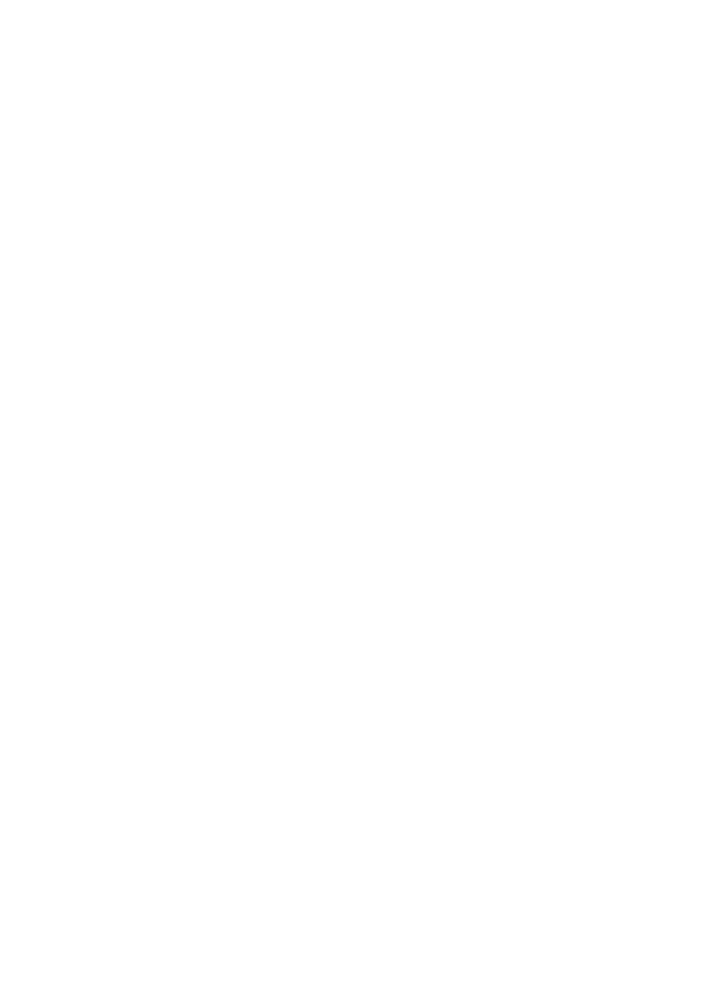
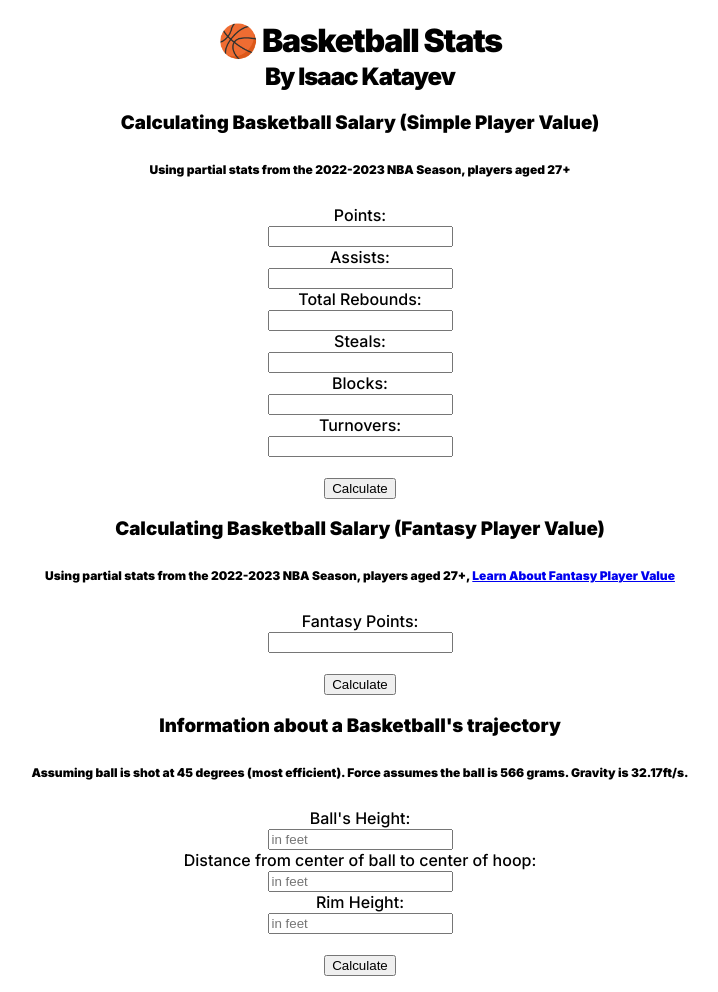
Before and after one commit to isaackatayev/basketball-stats, a plain HTML site: page index.html in a window 1280 px wide. Shown: the whole page, without its empty margins (280-998 px from the left). Before the commit the page ends 800 px from the top, so only its background shows below. Drawn offline with Linux system fonts and the light colour scheme.

Commit message:
JS Finished!

```diff
--- a/index.html
+++ b/index.html
@@ -3,10 +3,59 @@
     <head>
         <title>Basketball Stats - By Isaac Katayev</title>
         <link rel="stylesheet" href="styles/index.css">
-
+        <meta charset="UTF-8">
     </head>
     <body>
+<h1>🏀 Basketball Stats</h1>
+<h2>By Isaac Katayev</h2>
+<div>
+    <h3>Calculating Basketball Salary (Simple Player Value)</h3>
+    <h6>Using partial stats from the 2022-2023 NBA Season, players aged 27+</h6>
+    <form>
+        <label for="points">Points:</label><br>
+        <input type="text" id="points" name="points" value=""><br>
+        <label for="assists">Assists:</label><br>
+        <input type="text" id="assists" name="assists" value=""><br>
+        <label for="rb">Total Rebounds:</label><br>
+        <input type="text" id="rb" name="rb" value=""><br>
+        <label for="st">Steals:</label><br>
+        <input type="text" id="st" name="st" value=""><br>
+        <label for="bk">Blocks:</label><br>
+        <input type="text" id="bk" name="bk" value=""><br>
+        <label for="to">Turnovers:</label><br>
+        <input type="text" id="to" name="to" value=""><br><br>
+        <button type="button" onclick="window.spv()" >Calculate</button>
+        <p id="spvr"> </p>
+      </form>
+</div>
+<div>
+    <h3>Calculating Basketball Salary (Fantasy Player Value)</h3>
+    <h6>Using partial stats from the 2022-2023 NBA Season, players aged 27+, <a href="https://www.espn.com/fantasy/basketball/story/_/id/30296896/espn-fantasy-default-points-league-scoring-explained">Learn About Fantasy Player Value</a></h6>
+    <form>
+        <label for="fpv">Fantasy Points:</label><br>
+        <input type="text" id="fpv" name="fpv" value=""><br><br>
 
+        <button type="button" onclick="window.fpv(document.getElementById('fpv').value)">Calculate</button>
+        <p id="fpvr"> </p>
+      </form>
+</div>
+<div>
+    <h3>Information about a Basketball's trajectory</h3>
+    <h6>Assuming ball is shot at 45 degrees (most efficient). Force assumes the ball is 566 grams. Gravity is 32.17ft/s.</a></h6>
+    <form>
+        <label for="h">Ball's Height:</label><br>
+        <input type="text" id="h" name="h" value="" placeholder="in feet"><br>
+        <label for="l">Distance from center of ball to center of hoop:</label><br>
+        <input type="text" id="l" name="l" value="" placeholder="in feet"><br>
+        <label for="rh">Rim Height:</label><br>
+        <input type="text" id="rh" name="rh" value="" placeholder="in feet"><br>
+
+        <br>
+
+        <button type="button" onclick="window.trajectory()">Calculate</button>
+        <p id="trr"> </p>
+      </form>
+</div>
     </body>
     <script src="scripts/index.js"></script>
     </html>
--- a/scripts/index.js
+++ b/scripts/index.js
@@ -0,0 +1,26 @@
+function fpv(x){
+    var y =  0.7817506148 * x - 2.619386275
+    document.getElementById("fpvr").innerHTML = "Result: $" + y +" million"
+}
+function spv(){
+    var x = parseFloat(document.getElementById("points").value) + parseFloat(document.getElementById("assists").value) + parseFloat(document.getElementById("rb").value)+ parseFloat(document.getElementById("st").value)+ parseFloat(document.getElementById("bk").value)- parseFloat(document.getElementById("to").value)
+    var y = 0.977551447 * x -2.227569615
+    document.getElementById("spvr").innerHTML = "Result: $" + y +" million"
+
+}
+function rtt(num){
+    return Math.round(num/0.001)*0.001
+
+}
+function trajectory(){
+    var ballheight = document.getElementById("h").value
+    var len = document.getElementById("l").value
+    var rh = document.getElementById("rh").value
+    var heightd = rh - ballheight
+    var gravity = 32.17
+    var velocity = rtt(len * Math.sqrt(gravity/(len-heightd)))
+    var timetaken = rtt(len / (velocity * (Math.sqrt(2)/2)))
+    var maxh = (0.5 * Math.pow(velocity,2) *Math.pow((Math.sqrt(2)/2),2) / gravity ) + parseInt(ballheight)
+    var force = (velocity / 3.281) * 566 //first convert to meters since answer is in joules
+    document.getElementById("trr").innerHTML = "Result: V<sub>o</sub> is " + velocity + "ft/s, the ball's max height is " + maxh + "ft from the ground, force exerted on the ball is " + force + "J, and total time taken until ball goes through rim is "+ timetaken + " seconds."
+}
--- a/styles/index.css
+++ b/styles/index.css
@@ -0,0 +1,23 @@
+@import url('https://fonts.googleapis.com/css2?family=Inter:wght@500;900&display=swap');
+body{
+    font-family: 'Inter', sans-serif;
+    font-weight:500;
+    text-align: center;
+    margin:0;
+    padding:0;
+    display:block;
+}
+h1{
+    font-family: 'Inter', sans-serif;
+    letter-spacing: -0.04em;
+    font-weight:900;
+}
+h2{
+    font-family: 'Inter', sans-serif;
+    letter-spacing: -0.04em;
+    margin-top:-20px;
+}
+h6{
+    font-size:12px;
+
+}
```
